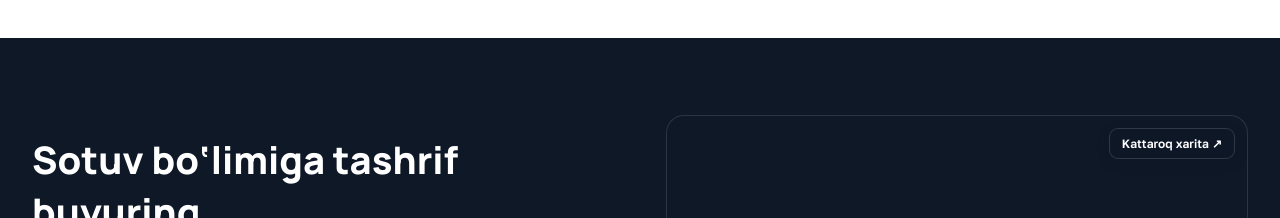
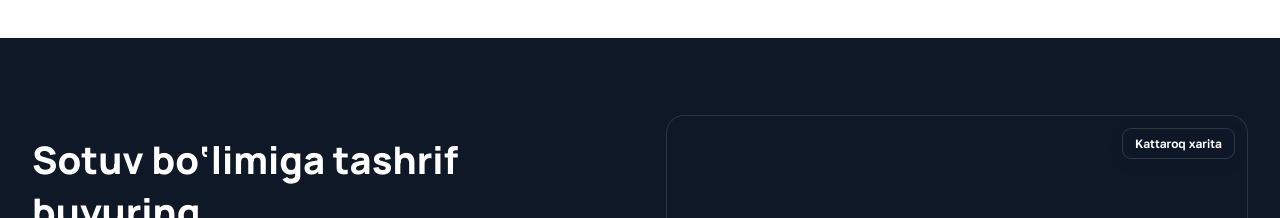
Before and after one commit to nurmuhammad-sharobiddinov/karvonstroy, a Next.js app: page / in a window 1280 px wide. Shown: the part 3000-3218 px from the top of the page. Built offline with nearby package versions, Linux system fonts and the light colour scheme.

Commit message:
Barcha tugmalardan -> o'q belgisini olib tashlash (Batafsil, Kattaroq xarita)

```diff
--- a/components/MapEmbed.tsx
+++ b/components/MapEmbed.tsx
@@ -99,7 +99,7 @@ export default function MapEmbed({
           backdropFilter: 'blur(6px)',
         }}
       >
-        Kattaroq xarita ↗
+        Kattaroq xarita
       </a>
     </div>
   );
--- a/components/screens/Catalog.tsx
+++ b/components/screens/Catalog.tsx
@@ -78,7 +78,7 @@ export default function Catalog() {
               </div>
               <div style={{ display: 'flex', alignItems: 'center', justifyContent: 'space-between', marginTop: 16, paddingTop: 16, borderTop: '1px solid var(--line)' }}>
                 <div style={{ fontFamily: 'var(--font-manrope)', fontWeight: 700, fontSize: 18, color: 'var(--ink)' }}>{p.priceFrom} mln so‘mdan</div>
-                <span style={{ color: 'var(--blue)', fontWeight: 600, fontSize: 14 }}>Batafsil →</span>
+                <span style={{ color: 'var(--blue)', fontWeight: 600, fontSize: 14 }}>Batafsil</span>
               </div>
             </div>
           </div>
```
